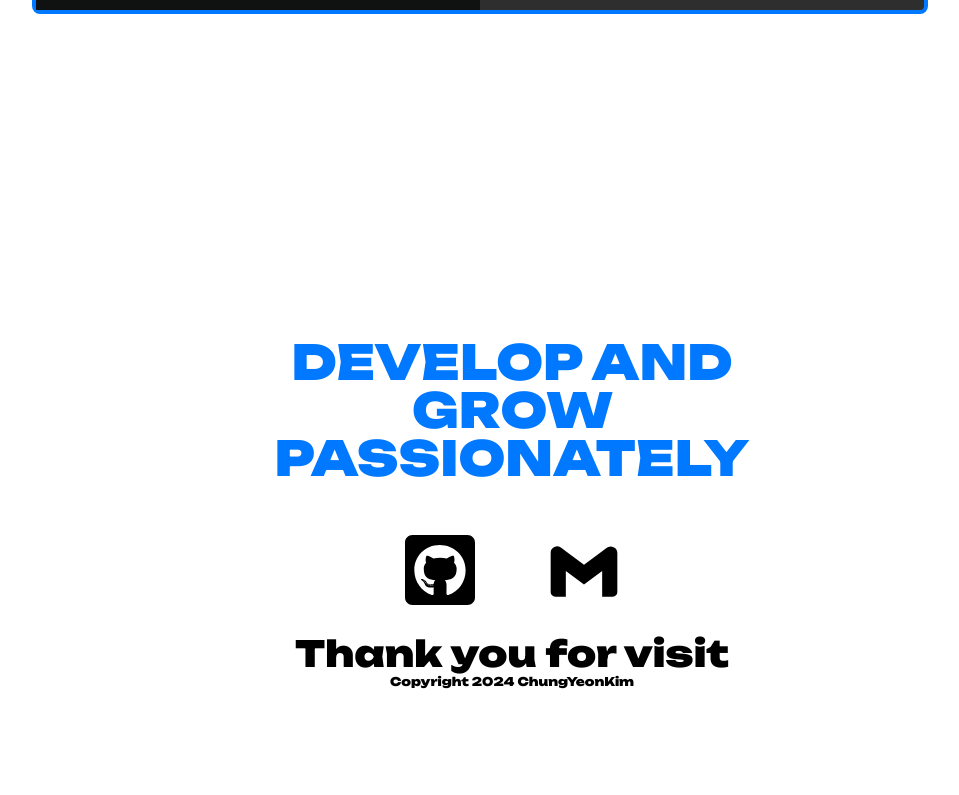
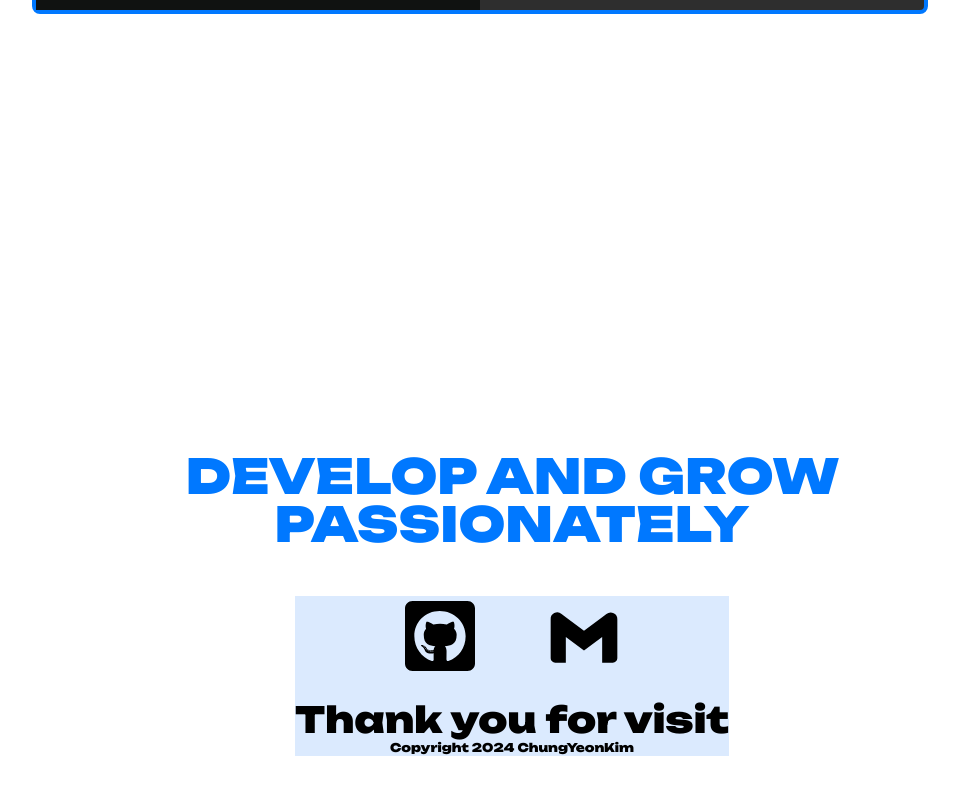
Before and after one commit to augusstt06/portfolio, a Next.js app: page /portfolio in a window 1280 px wide. Shown: the part 1529-2324 px from the top of the page, without its empty margins (128-1087 px from the left). Built offline with nearby package versions, Linux system fonts and the light colour scheme.

Commit message:
fix: css

```diff
--- a/src/app/globals.css
+++ b/src/app/globals.css
@@ -101,7 +101,7 @@
   }
 
   .slitTwoFront {
-    @apply absolute top-12 left-0 z-[5] w-full h-full bg-[#fff];
+    @apply absolute top-[0.2] left-0 z-[5] w-full h-full bg-[#fff];
   }
 
   .slitTwoBack {
--- a/src/components/template/Contact.tsx
+++ b/src/components/template/Contact.tsx
@@ -26,16 +26,16 @@ export default function Contact() {
 
   return (
     <section id={CONTACT} className="relative grid h-screen grid-rows-4 pt-20">
-      <article className="left-1/2 top-1/3 absolute h-2/3 -translate-x-1/2 space-y-12">
+      <article className="left-1/2 top-1/3 absolute h-2/3 -translate-x-1/2 space-y-12 w-full col-flex justify-center">
         <FadeInText
           text="develop and grow passionately"
-          className=" text-5xl text-center text-[var(--main-color)] uppercase"
+          className="text-3xl md:text-5xl text-center text-[var(--main-color)] uppercase md:w-2/3"
           onAnimationEnd={handleAnimationEnd}
           onResetState={handleResetAnimation}
         />
 
         <div
-          className={`${isAnimationEnd ? 'opacity-100' : 'opacity-0'} text-black col-flex justify-around w-[40rem] mx-auto simple-transition space-y-6`}
+          className={`${isAnimationEnd ? 'opacity-100' : 'opacity-0'} text-black col-flex justify-around mx-auto simple-transition space-y-6 bg-blue-100`}
         >
           <div className="row-flex justify-center w-full gap-16">
             <Link href={GIT}>
```
